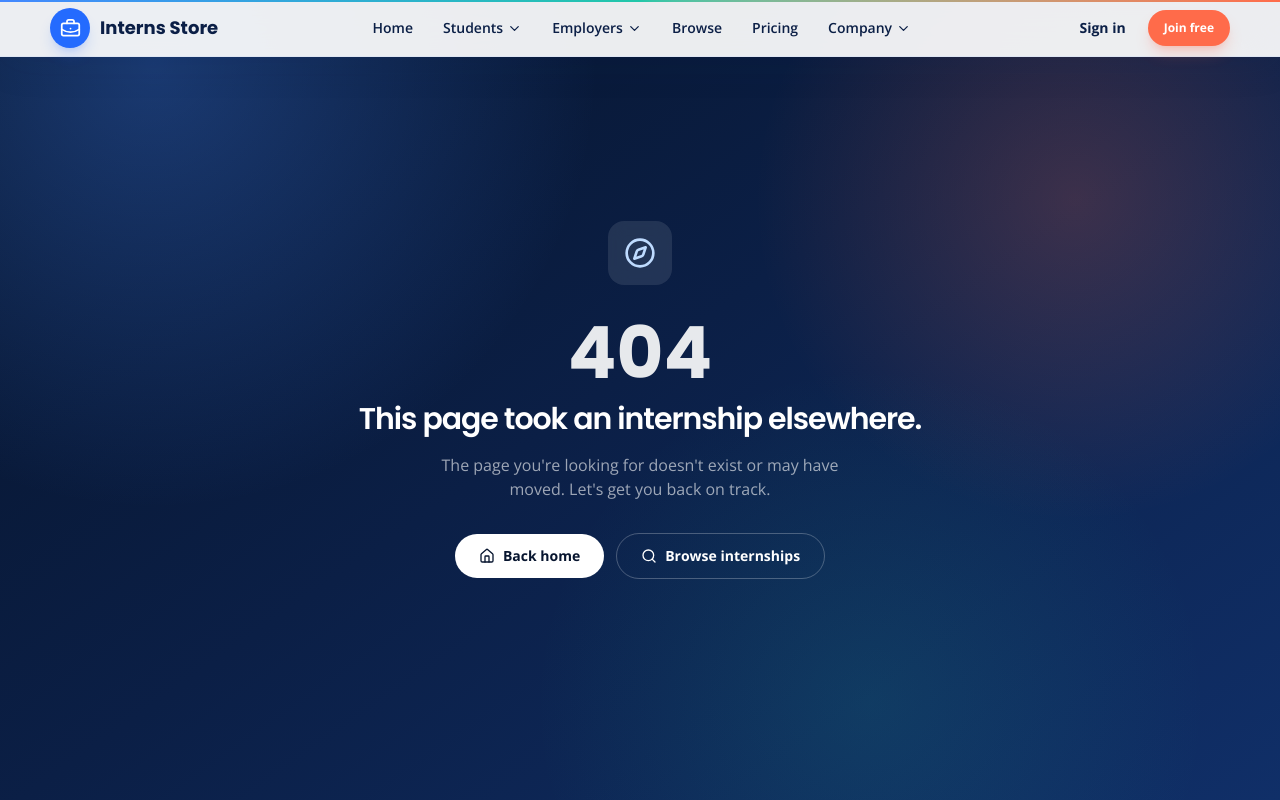
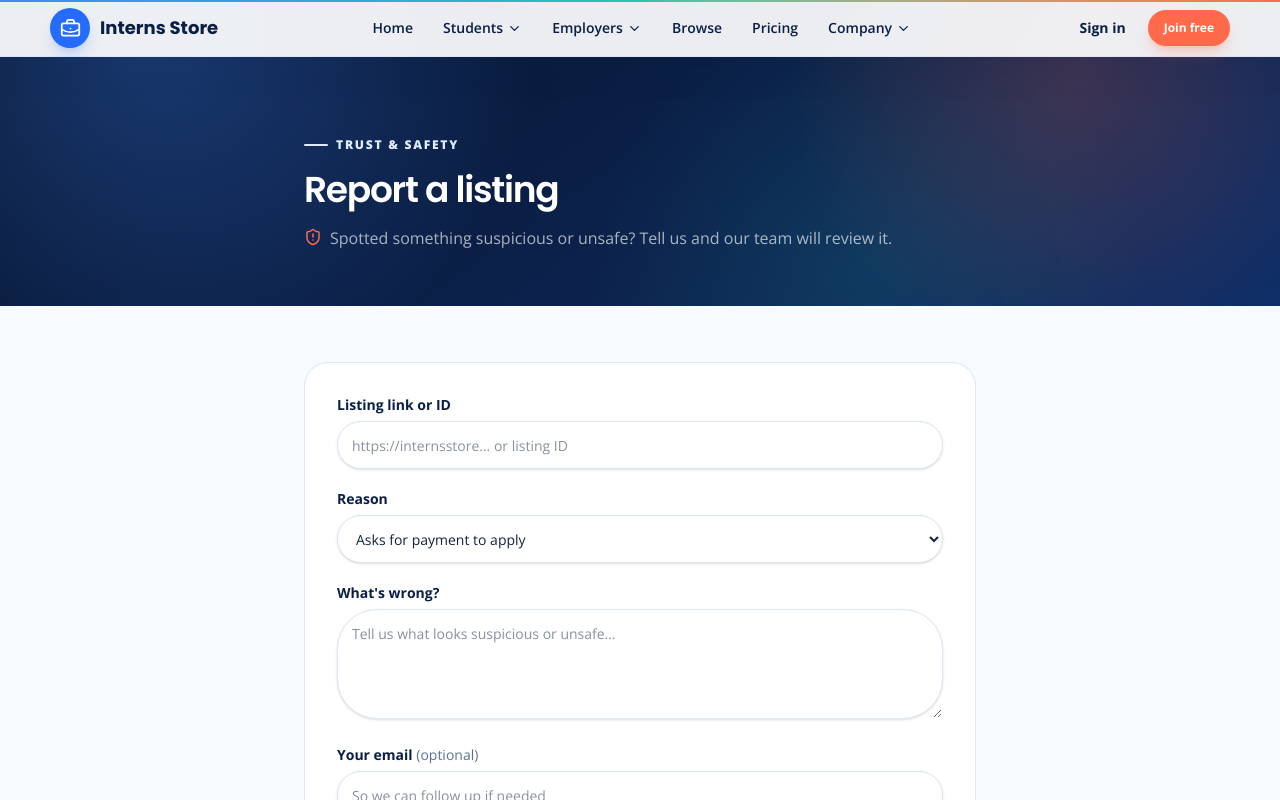
Before and after one commit to RManula/Interns-Store, a Next.js app: page /report-listing in a window 1280 px wide. Before the commit this address had no page. Shown: the top 800 px of the page. Built offline with nearby package versions, Linux system fonts and the light colour scheme.

Commit message:
feat: add report a listing form with validation and success state

```diff
--- /dev/null
+++ b/app/report-listing/page.tsx
@@ -0,0 +1,135 @@
+"use client";
+
+import { Suspense, useState } from "react";
+import Link from "next/link";
+import { useSearchParams } from "next/navigation";
+import { CheckCircle2, Flag, ShieldAlert } from "lucide-react";
+
+const REASONS = [
+  "Asks for payment to apply",
+  "Looks like a scam / fake employer",
+  "Misleading pay or unpaid without disclosure",
+  "Discriminatory or offensive content",
+  "Spam or duplicate listing",
+  "Other",
+];
+
+function ReportForm() {
+  const params = useSearchParams();
+  const listingId = params.get("listingId") ?? "";
+
+  const [reference, setReference] = useState(listingId);
+  const [reason, setReason] = useState(REASONS[0]);
+  const [details, setDetails] = useState("");
+  const [email, setEmail] = useState("");
+  const [errors, setErrors] = useState<Record<string, string>>({});
+  const [sent, setSent] = useState(false);
+
+  const submit = (e: React.FormEvent) => {
+    e.preventDefault();
+    const next: Record<string, string> = {};
+    if (!reference.trim()) next.reference = "Add the listing link or ID you're reporting.";
+    if (!details.trim() || details.trim().length < 10) next.details = "Please add a few words about the problem.";
+    if (email && !/^[^\s@]+@[^\s@]+\.[^\s@]+$/.test(email)) next.email = "Enter a valid email or leave it blank.";
+    setErrors(next);
+    if (Object.keys(next).length === 0) setSent(true);
+  };
+
+  if (sent) {
+    return (
+      <div className="rounded-3xl border border-line bg-white p-8 text-center">
+        <span className="mx-auto grid size-14 place-items-center rounded-2xl bg-mint-500/15 text-emerald-600">
+          <CheckCircle2 size={28} />
+        </span>
+        <h2 className="mt-5 font-heading text-2xl font-semibold text-navy-950">Report received</h2>
+        <p className="mx-auto mt-3 max-w-md text-sm text-muted">
+          Thanks for helping keep Interns Store safe. Our team reviews every report and may follow up if we need more detail.
+        </p>
+        <div className="mt-6 flex flex-wrap justify-center gap-3">
+          <Link href="/browse" className="rounded-full bg-blue-600 px-6 py-3 text-sm font-bold text-white hover:bg-blue-700">Back to browse</Link>
+          <Link href="/security" className="rounded-full border border-line bg-white px-6 py-3 text-sm font-bold text-navy-900 hover:bg-blue-50">Safety tips</Link>
+        </div>
+      </div>
+    );
+  }
+
+  return (
+    <form onSubmit={submit} className="rounded-3xl border border-line bg-white p-6 sm:p-8">
+      <div className="space-y-5">
+        <div>
+          <label className="mb-1.5 block text-sm font-bold text-navy-900">Listing link or ID</label>
+          <input
+            value={reference}
+            onChange={(e) => { setReference(e.target.value); setErrors((x) => ({ ...x, reference: "" })); }}
+            placeholder="https://internsstore… or listing ID"
+            className={`h-12 w-full rounded-xl border bg-white px-3.5 text-sm text-ink shadow-sm transition focus:outline-none focus:ring-[3px] ${errors.reference ? "border-red-400 focus:ring-red-400/20" : "border-line focus:border-blue-500 focus:ring-blue-500/20"}`}
+          />
+          {errors.reference && <p className="mt-1 text-xs font-medium text-red-600">{errors.reference}</p>}
+        </div>
+
+        <div>
+          <label className="mb-1.5 block text-sm font-bold text-navy-900">Reason</label>
+          <select
+            value={reason}
+            onChange={(e) => setReason(e.target.value)}
+            className="h-12 w-full rounded-xl border border-line bg-white px-3.5 text-sm text-ink shadow-sm transition focus:border-blue-500 focus:outline-none focus:ring-[3px] focus:ring-blue-500/20"
+          >
+            {REASONS.map((r) => <option key={r} value={r}>{r}</option>)}
+          </select>
+        </div>
+
+        <div>
+          <label className="mb-1.5 block text-sm font-bold text-navy-900">What's wrong?</label>
+          <textarea
+            value={details}
+            rows={4}
+            onChange={(e) => { setDetails(e.target.value); setErrors((x) => ({ ...x, details: "" })); }}
+            placeholder="Tell us what looks suspicious or unsafe…"
+            className={`w-full rounded-xl border bg-white p-3.5 text-sm text-ink shadow-sm transition focus:outline-none focus:ring-[3px] ${errors.details ? "border-red-400 focus:ring-red-400/20" : "border-line focus:border-blue-500 focus:ring-blue-500/20"}`}
+          />
+          {errors.details && <p className="mt-1 text-xs font-medium text-red-600">{errors.details}</p>}
+        </div>
+
+        <div>
+          <label className="mb-1.5 block text-sm font-bold text-navy-900">Your email <span className="font-normal text-muted">(optional)</span></label>
+          <input
+            value={email}
+            onChange={(e) => { setEmail(e.target.value); setErrors((x) => ({ ...x, email: "" })); }}
+            placeholder="So we can follow up if needed"
+            className={`h-12 w-full rounded-xl border bg-white px-3.5 text-sm text-ink shadow-sm transition focus:outline-none focus:ring-[3px] ${errors.email ? "border-red-400 focus:ring-red-400/20" : "border-line focus:border-blue-500 focus:ring-blue-500/20"}`}
+          />
+          {errors.email && <p className="mt-1 text-xs font-medium text-red-600">{errors.email}</p>}
+        </div>
+
+        <button type="submit" className="flex w-full items-center justify-center gap-2 rounded-xl bg-coral-500 py-3 text-sm font-extrabold text-white transition hover:bg-coral-600">
+          <Flag size={16} /> Submit report
+        </button>
+      </div>
+    </form>
+  );
+}
+
+export default function ReportListingPage() {
+  return (
+    <div>
+      <section className="mesh-dark px-4 pb-14 pt-32 text-white">
+        <div className="container-shell max-w-2xl">
+          <span className="eyebrow !text-blue-100">Trust & safety</span>
+          <h1 className="mt-4 font-heading text-3xl font-semibold sm:text-4xl">Report a listing</h1>
+          <p className="mt-4 flex items-start gap-2 text-white/65">
+            <ShieldAlert size={18} className="mt-0.5 shrink-0 text-coral-500" />
+            Spotted something suspicious or unsafe? Tell us and our team will review it.
+          </p>
+        </div>
+      </section>
+
+      <section className="bg-surface py-14">
+        <div className="container-shell max-w-2xl">
+          <Suspense fallback={<div className="text-center text-muted">Loading…</div>}>
+            <ReportForm />
+          </Suspense>
+        </div>
+      </section>
+    </div>
+  );
+}
```
